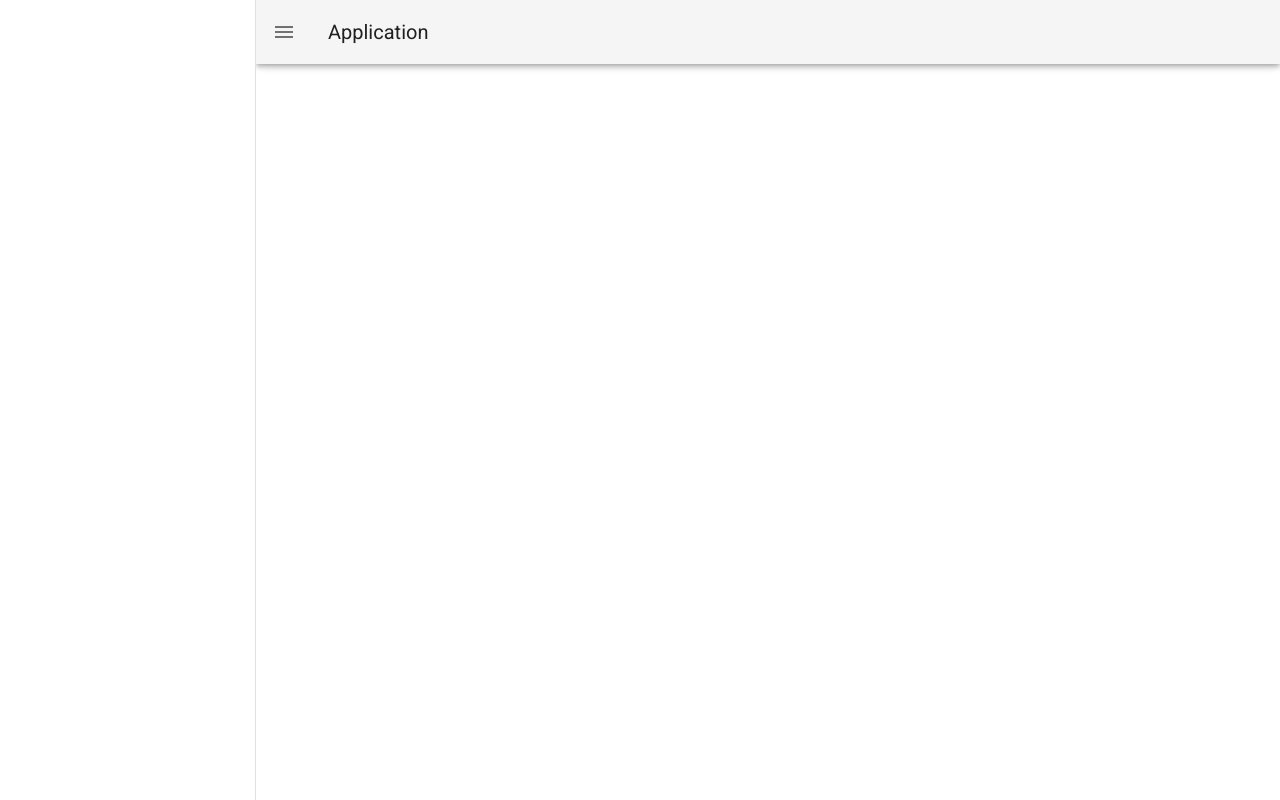
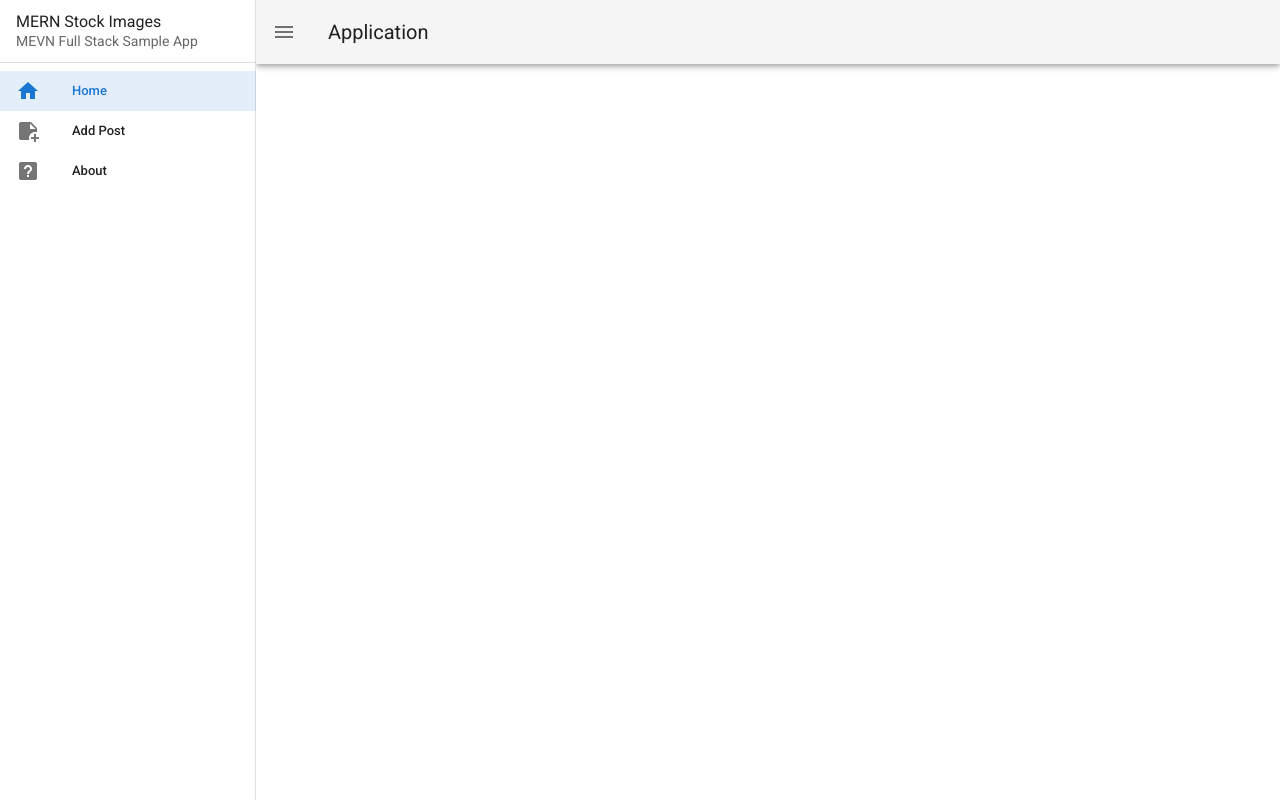
Before and after one commit to patfranciso/mevn_stock_images, a Vue app in the folder client/: page / in a window 1280 px wide. Built offline with nearby package versions, Linux system fonts and the light colour scheme.

Commit message:
Nav view code

```diff
--- a/client/src/App.vue
+++ b/client/src/App.vue
@@ -4,7 +4,31 @@
       v-model="drawer"
       app
     >
-      <!--  -->
+      <v-list-item>
+        <v-list-item-content>
+          <v-list-item-title>
+            MERN Stock Images
+          </v-list-item-title>
+          <v-list-item-subtitle>
+            MEVN Full Stack Sample App
+          </v-list-item-subtitle>
+        </v-list-item-content>
+      </v-list-item>
+      <v-divider></v-divider>
+      <v-list dense>
+      <v-list-item-group
+        color="primary"
+      >
+        <v-list-item v-for="(item, i) in items" :key="i" :to="item.link" link>
+          <v-list-item-icon>
+            <v-icon v-text="item.icon"></v-icon>
+          </v-list-item-icon>
+          <v-list-item-content>
+            <v-list-item-title v-text="item.title"></v-list-item-title>
+          </v-list-item-content>
+        </v-list-item>
+      </v-list-item-group>
+    </v-list>
     </v-navigation-drawer>
 
     <v-app-bar app>
@@ -21,6 +45,13 @@
 
 <script>
   export default {
-    data: () => ({ drawer: null }),
-  };
+    data: () => ({
+    	drawer: null ,
+    	items: [
+        { title: "Home", icon: "mdi-home", link: "/" },
+        { title: "Add Post", icon: "mdi-note-plus", link: "/add-post" },
+        { title: "About", icon: "mdi-help-box", link: "/about" },
+        ],
+    }),
+  }
 </script>
```
